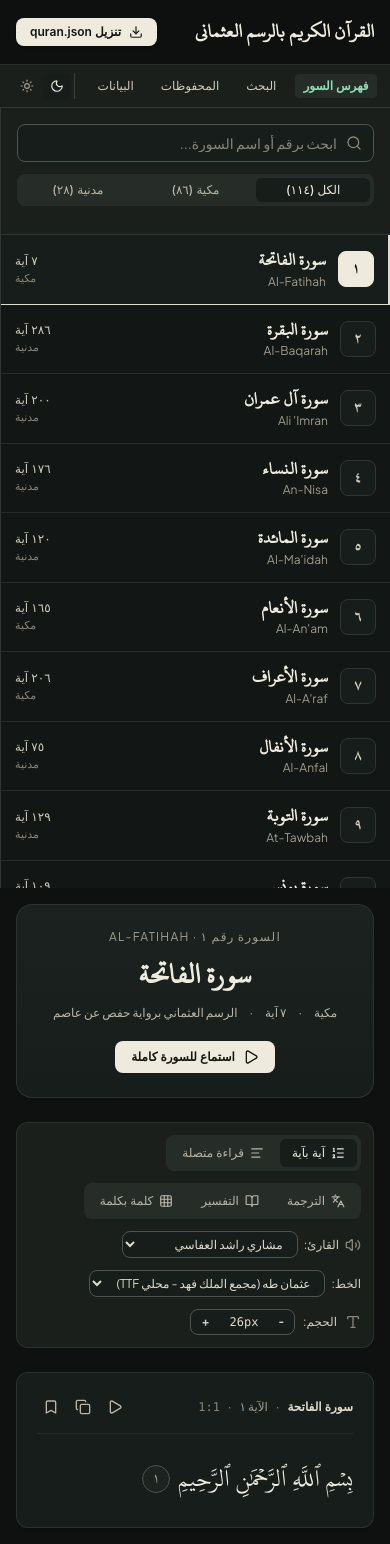
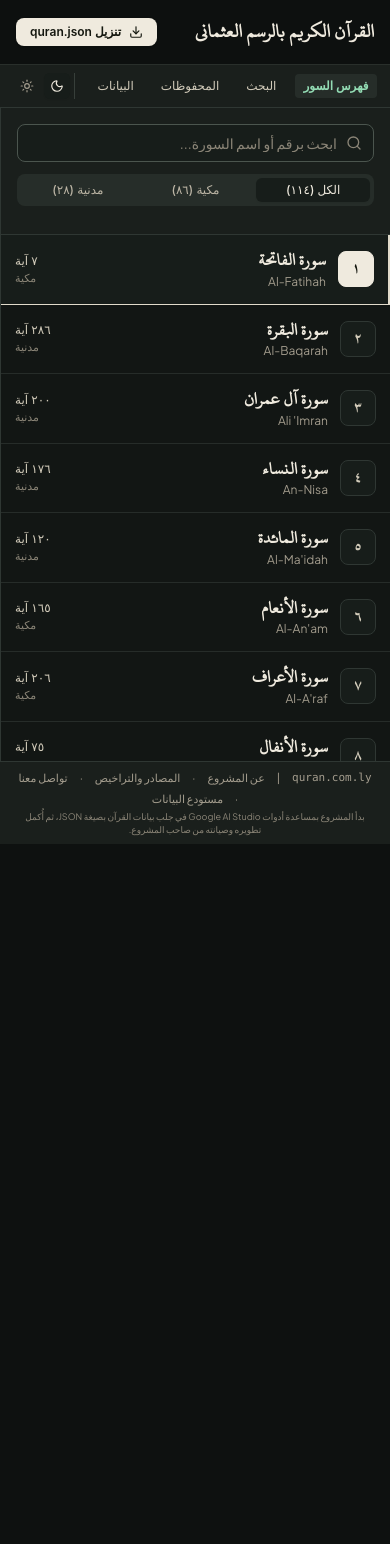
Before and after one commit to Gamingmonster2/quran.com.ly, a React (Vite) app: page / in a window 390 px wide. Shown: the top 1544 px of the page. After the commit the page ends 844 px from the top, so only its background shows below. Built offline with nearby package versions, Linux system fonts and the light colour scheme; a web font is replaced by a local one.

Commit message:
Fix mobile layout: single-pane surah list/reader with back navigation, app-shell viewport height, compact toolbar and footer so reading starts immediately

```diff
--- a/src/App.tsx
+++ b/src/App.tsx
@@ -40,6 +40,9 @@ const WORDS_PREF_KEY = 'quran_show_words';
 const INITIAL_ROUTE: Route = parseLocation(window.location.pathname);
 const INITIAL_SURAH_ID =
   INITIAL_ROUTE.name === 'surah' ? INITIAL_ROUTE.surahId : 1;
+// في الجوال: فهرس السور أولًا عند فتح الرئيسية، والقارئ مباشرة عند فتح سورة/آية برابط
+const INITIAL_MOBILE_PANE: 'list' | 'reader' =
+  INITIAL_ROUTE.name === 'surah' && routeToPath(INITIAL_ROUTE) !== '/' ? 'reader' : 'list';
 
 const HOME_TITLE = 'القرآن الكريم بالرسم العثماني — مصحف إلكتروني وتلاوات | quran.com.ly';
 const HOME_DESCRIPTION =
@@ -51,6 +54,8 @@ export default function App() {
   const [bySurahMap, setBySurahMap] = useState<Map<number, SurahWithVerses>>(new Map());
   const [route, setRoute] = useState<Route>(INITIAL_ROUTE);
   const [selectedSurahId, setSelectedSurahId] = useState<number>(INITIAL_SURAH_ID);
+  // في الجوال يظهر إما فهرس السور أو القارئ (لا الاثنان معًا)
+  const [mobilePane, setMobilePane] = useState<'list' | 'reader'>(INITIAL_MOBILE_PANE);
   const [displayMode, setDisplayMode] = useState<ReadingDisplayMode>('verses');
   const [fontSize, setFontSize] = useState<number>(26);
   const [fontChoice, setFontChoice] = useState<QuranFontChoice>('uthman-taha');
@@ -157,7 +162,10 @@ export default function App() {
     const handlePopState = () => {
       const next = parseLocation(window.location.pathname);
       setRoute(next);
-      if (next.name === 'surah') setSelectedSurahId(next.surahId);
+      if (next.name === 'surah') {
+        setSelectedSurahId(next.surahId);
+        if (next.ayahId) setMobilePane('reader');
+      }
     };
     window.addEventListener('popstate', handlePopState);
     return () => window.removeEventListener('popstate', handlePopState);
@@ -536,6 +544,7 @@ export default function App() {
   const handleSelectView = (view: ViewMode) => {
     switch (view) {
       case 'surah':
+        setMobilePane('list');
         navigate({ name: 'surah', surahId: selectedSurahId });
         break;
       case 'search':
@@ -551,11 +560,13 @@ export default function App() {
   };
 
   const handleSelectSurah = (id: number) => {
+    setMobilePane('reader');
     navigate({ name: 'surah', surahId: id });
     window.scrollTo({ top: 0, behavior: 'smooth' });
   };
 
   const handleOpenAyah = (suraId: number, ayaNum: number) => {
+    setMobilePane('reader');
     navigate({ name: 'surah', surahId: suraId, ayahId: ayaNum });
     window.scrollTo({ top: 0, behavior: 'smooth' });
   };
@@ -678,7 +689,7 @@ export default function App() {
   }, [bookmarks]);
 
   return (
-    <div className="min-h-screen flex flex-col bg-[#FBF9F5] text-stone-900 font-sans selection:bg-emerald-100 selection:text-emerald-900">
+    <div className="h-dvh min-h-0 flex flex-col overflow-hidden bg-[#FBF9F5] text-stone-900 font-sans selection:bg-emerald-100 selection:text-emerald-900">
       <Header
         currentView={currentView}
         onSelectView={handleSelectView}
@@ -689,13 +700,15 @@ export default function App() {
       />
 
       {/* Main Content Area */}
-      <main className="flex-1 flex overflow-hidden">
+      <main className="flex-1 min-h-0 flex overflow-hidden">
         {isStaticPageRoute(route) ? (
           <>
             {/* الصفحات التعريفية لا تحتاج بيانات القرآن فلا ينتظرها سبينر التحميل */}
+            <div className="flex-1 min-h-0 flex flex-col overflow-hidden">
               {route.name === 'about' && <AboutPage />}
               {route.name === 'sources' && <SourcesPage />}
               {route.name === 'contact' && <ContactPage />}
+            </div>
           </>
         ) : isLoading ? (
           <div className="flex-1 flex flex-col items-center justify-center p-8 space-y-4">
@@ -717,13 +730,26 @@ export default function App() {
         ) : (
           <>
             {route.name === 'surah' && currentSurah && (
-              <div className="flex-1 flex flex-col md:flex-row w-full overflow-hidden">
+              <div className="flex-1 flex flex-col md:flex-row w-full min-h-0 overflow-hidden">
+                {/* فهرس السور: في الجوال يظهر لوحده حتى اختيار سورة */}
+                <div
+                  className={`${
+                    mobilePane === 'list' ? 'flex' : 'hidden'
+                  } md:flex w-full md:w-auto flex-1 md:flex-none flex-col min-h-0 overflow-hidden`}
+                >
                   <SurahList
                     surahs={surahs}
                     selectedSurahId={selectedSurahId}
                     onSelectSurah={handleSelectSurah}
                   />
+                </div>
 
+                {/* القارئ: في الجوال يظهر بعد اختيار السورة */}
+                <div
+                  className={`${
+                    mobilePane === 'reader' ? 'flex' : 'hidden'
+                  } md:flex flex-1 flex-col min-h-0 overflow-hidden`}
+                >
                   <ReaderView
                     surah={currentSurah}
                     fontSize={fontSize}
@@ -756,7 +782,9 @@ export default function App() {
                     onToggleTafsir={() => setShowTafsir((value) => !value)}
                     showWordByWord={showWordByWord}
                     onToggleWordByWord={() => setShowWordByWord((value) => !value)}
+                    onBackToSurahList={() => setMobilePane('list')}
                   />
+                </div>
               </div>
             )}
 
@@ -787,7 +815,7 @@ export default function App() {
             )}
 
             {route.name === 'notFound' && (
-              <div className="flex-1 overflow-y-auto p-4 sm:p-6 lg:p-8 max-w-3xl mx-auto w-full">
+              <div className="flex-1 min-h-0 overflow-y-auto p-4 sm:p-6 lg:p-8 max-w-3xl mx-auto w-full">
                 <div className="bg-white border border-stone-200/90 rounded-2xl p-8 sm:p-10 shadow-xs text-center space-y-4">
                   <div className="text-5xl font-bold font-quran text-stone-300">٤٠٤</div>
                   <h1 className="text-2xl font-bold font-quran text-stone-900">
@@ -811,8 +839,8 @@ export default function App() {
       </main>
 
       {/* Footer: اسم النطاق والوصف وروابط الصفحات التعريفية */}
-      <footer className="shrink-0 border-t border-stone-200 bg-[#FAF7F0] px-4 py-3 font-sans">
-        <div className="max-w-7xl mx-auto flex flex-col sm:flex-row items-center justify-between gap-2 text-center sm:text-right">
+      <footer className="shrink-0 border-t border-stone-200 bg-[#FAF7F0] px-3 py-2 sm:px-4 sm:py-3 font-sans">
+        <div className="hidden sm:flex max-w-7xl mx-auto flex-col sm:flex-row items-center justify-between gap-2 text-center sm:text-right">
           <div className="text-xs text-stone-600 leading-relaxed">
             <span className="font-bold text-stone-800">
               القرآن الكريم بالرسم العثماني
@@ -832,8 +860,12 @@ export default function App() {
         {/* روابط الصفحات التعريفية */}
         <nav
           aria-label="صفحات الموقع"
-          className="max-w-7xl mx-auto mt-2 pt-2 border-t border-stone-200/70 flex flex-wrap items-center justify-center gap-x-3 gap-y-1 text-[11px] sm:text-xs text-stone-500"
+          className="max-w-7xl mx-auto sm:mt-2 sm:pt-2 sm:border-t sm:border-stone-200/70 flex flex-wrap items-center justify-center gap-x-3 gap-y-1 text-[11px] sm:text-xs text-stone-500"
         >
+          <span className="sm:hidden font-mono text-stone-500" dir="ltr">
+            quran.com.ly
+          </span>
+          <span aria-hidden="true" className="sm:hidden">|</span>
           <button
             onClick={() => navigate({ name: 'about' })}
             className="hover:text-emerald-900 transition-colors"
@@ -864,7 +896,7 @@ export default function App() {
         </nav>
 
         {/* إشارة بسيطة إلى المساعدة الأولية في جلب ملفات البيانات */}
-        <div className="max-w-7xl mx-auto mt-2 text-center text-[10px] sm:text-[11px] leading-relaxed text-stone-400">
+        <div className="max-w-7xl mx-auto mt-1 sm:mt-2 text-center text-[9px] sm:text-[11px] leading-snug sm:leading-relaxed text-stone-400">
           بدأ المشروع بمساعدة أدوات Google AI Studio في جلب بيانات القرآن بصيغة JSON، ثم أُكمل تطويره
           وصيانته من صاحب المشروع.
         </div>
--- a/src/components/BookmarksView.tsx
+++ b/src/components/BookmarksView.tsx
@@ -17,7 +17,7 @@ export const BookmarksView: React.FC<BookmarksViewProps> = ({
   onPlayAyah,
 }) => {
   return (
-    <div className="flex-1 overflow-y-auto p-4 sm:p-6 lg:p-8 max-w-4xl mx-auto w-full">
+    <div className="flex-1 min-h-0 overflow-y-auto p-4 sm:p-6 lg:p-8 max-w-4xl mx-auto w-full">
       <div className="bg-white border border-stone-200/90 rounded-2xl p-6 sm:p-8 shadow-xs mb-6 text-right">
         <div className="flex items-center justify-between">
           <div className="p-2.5 rounded-xl bg-amber-50 text-amber-700">
--- a/src/components/DataInspectorModal.tsx
+++ b/src/components/DataInspectorModal.tsx
@@ -718,7 +718,7 @@ module.exports = {
   }
 
   return (
-    <div className="flex-1 overflow-y-auto p-4 sm:p-6 lg:p-8 max-w-4xl mx-auto w-full">
+    <div className="flex-1 min-h-0 overflow-y-auto p-4 sm:p-6 lg:p-8 max-w-4xl mx-auto w-full">
       <div className="bg-white border border-stone-200/90 rounded-2xl p-6 sm:p-8 shadow-xs">
         {content}
       </div>
--- a/src/components/ReaderView.tsx
+++ b/src/components/ReaderView.tsx
@@ -88,6 +88,8 @@ interface ReaderViewProps {
   onToggleTafsir: () => void;
   showWordByWord: boolean;
   onToggleWordByWord: () => void;
+  /** العودة إلى فهرس السور (تُستخدم في الجوال) */
+  onBackToSurahList?: () => void;
 }
 
 export const ReaderView: React.FC<ReaderViewProps> = ({
@@ -114,6 +116,7 @@ export const ReaderView: React.FC<ReaderViewProps> = ({
   onToggleTafsir,
   showWordByWord,
   onToggleWordByWord,
+  onBackToSurahList,
 }) => {
   const isPlayingThisSurah = isPlaying && playingAyah?.sura === surah.id;
   const showBismillah = surah.id !== 9 && surah.id !== 1; // Surah 1 includes Bismillah as verse 1; Surah 9 doesn't have Bismillah
@@ -206,18 +209,34 @@ export const ReaderView: React.FC<ReaderViewProps> = ({
   }, [playingAyah, isPlaying, surah.id, displayMode]);
 
   return (
-    <div className="flex-1 overflow-y-auto p-4 sm:p-6 lg:p-8 max-w-5xl mx-auto w-full">
+    <div className="flex-1 min-h-0 overflow-y-auto p-3 sm:p-6 lg:p-8 max-w-5xl mx-auto w-full">
+      {/* شريط العودة إلى فهرس السور (يظهر في الجوال فقط) */}
+      <div className="md:hidden mb-3 flex items-center justify-between gap-2">
+        <button
+          type="button"
+          onClick={onBackToSurahList}
+          aria-label="العودة إلى فهرس السور"
+          className={`inline-flex items-center gap-1.5 rounded-lg border border-stone-200 bg-white px-3 py-1.5 text-xs font-semibold text-stone-700 transition-colors hover:bg-stone-50 ${FOCUS_RING}`}
+        >
+          <ChevronRight aria-hidden="true" className="w-4 h-4" />
+          <span>قائمة السور</span>
+        </button>
+        <span className="text-xs text-stone-500 font-sans truncate">
+          سورة {surah.name}
+        </span>
+      </div>
+
       {/* Surah Header Banner */}
-      <div className="bg-white border border-stone-200/90 rounded-2xl p-6 sm:p-8 text-center shadow-xs mb-6 relative overflow-hidden">
+      <div className="bg-white border border-stone-200/90 rounded-2xl p-4 sm:p-8 text-center shadow-xs mb-4 sm:mb-6 relative overflow-hidden">
         {/* Subtle decorative background motif */}
         <div className="absolute inset-0 bg-gradient-to-b from-stone-50/80 to-transparent pointer-events-none" />
 
-        <div className="relative z-10 space-y-3">
-          <div className="text-xs uppercase tracking-widest text-stone-500 font-sans">
+        <div className="relative z-10 space-y-2 sm:space-y-3">
+          <div className="text-[10px] sm:text-xs uppercase tracking-widest text-stone-500 font-sans">
             السورة رقم {toArabicDigits(surah.id)} · {surah.transliteration}
           </div>
 
-          <h1 className="text-3xl sm:text-4xl font-bold font-quran text-stone-900">
+          <h1 className="text-2xl sm:text-4xl font-bold font-quran text-stone-900">
             سورة {surah.name}
           </h1>
 
@@ -225,12 +244,12 @@ export const ReaderView: React.FC<ReaderViewProps> = ({
             <span>{surah.type === 'meccan' ? 'مكية' : 'مدنية'}</span>
             <span aria-hidden="true">·</span>
             <span>{toArabicDigits(surah.total_verses)} آية</span>
-            <span aria-hidden="true">·</span>
-            <span>الرسم العثماني برواية حفص عن عاصم</span>
+            <span aria-hidden="true" className="hidden sm:inline">·</span>
+            <span className="hidden sm:inline">الرسم العثماني برواية حفص عن عاصم</span>
           </div>
 
           {/* Action buttons */}
-          <div className="pt-2 flex flex-wrap items-center justify-center gap-3">
+          <div className="pt-1 sm:pt-2 flex flex-wrap items-center justify-center gap-3">
             <button
               onClick={onPlayEntireSurah}
               aria-label={
@@ -260,14 +279,16 @@ export const ReaderView: React.FC<ReaderViewProps> = ({
       <div
         role="group"
         aria-label="أدوات التحكم في القارئ"
-        className="bg-[#FAF7F0] border border-stone-200/80 rounded-xl p-3 mb-6 flex flex-wrap items-center justify-between gap-3 text-xs font-sans"
+        className="bg-[#FAF7F0] border border-stone-200/80 rounded-xl p-2 sm:p-3 mb-4 sm:mb-6 flex flex-wrap items-center justify-between gap-2 sm:gap-3 text-xs font-sans"
       >
-        {/* Display Mode Switcher */}
-        <div
-          role="group"
-          aria-label="طريقة عرض الآيات"
-          className="flex items-center gap-1 p-1 bg-stone-200/60 rounded-lg"
-        >
+        {/* في الجوال: الصف الأول قابل للتمرير أفقيًا لتوفير ارتفاع الشاشة */}
+        <div className="flex w-full items-center gap-2 overflow-x-auto pb-0.5 md:w-auto md:overflow-visible">
+          {/* Display Mode Switcher */}
+          <div
+            role="group"
+            aria-label="طريقة عرض الآيات"
+            className="flex shrink-0 items-center gap-1 p-1 bg-stone-200/60 rounded-lg"
+          >
           <button
             onClick={() => setDisplayMode('verses')}
             aria-pressed={displayMode === 'verses'}
@@ -298,7 +319,7 @@ export const ReaderView: React.FC<ReaderViewProps> = ({
         <div
           role="group"
           aria-label="عرض المحتوى الإضافي للآيات"
-          className="flex items-center gap-1 p-1 bg-stone-200/60 rounded-lg"
+          className="flex shrink-0 items-center gap-1 p-1 bg-stone-200/60 rounded-lg"
         >
           <ToolbarToggle
             active={showTranslation}
@@ -325,9 +346,10 @@ export const ReaderView: React.FC<ReaderViewProps> = ({
             <Grid3X3 className="w-3.5 h-3.5" />
           </ToolbarToggle>
         </div>
+        </div>
 
         {/* Reciter Selector & Font Selector & Size Adjuster */}
-        <div className="flex flex-wrap items-center gap-3">
+        <div className="flex w-full items-center gap-2 overflow-x-auto pb-0.5 [&>*]:shrink-0 sm:w-auto sm:flex-wrap sm:overflow-visible sm:gap-3">
           {/* Reciter Selector */}
           <div className="flex items-center gap-1.5 text-stone-700">
             <Volume2 aria-hidden="true" className="w-4 h-4 text-stone-400" />
@@ -412,7 +434,7 @@ export const ReaderView: React.FC<ReaderViewProps> = ({
       {/* Bismillah Header (if applicable) */}
       {showBismillah && (
         <div
-          className={`my-6 text-center text-2xl sm:text-3xl text-stone-800 select-none py-2 border-b border-stone-200/60 pb-5 ${
+          className={`my-3 sm:my-6 text-center text-xl sm:text-3xl text-stone-800 select-none py-2 border-b border-stone-200/60 pb-3 sm:pb-5 ${
             fontChoice === 'uthman-taha'
               ? 'font-uthman-taha'
               : fontChoice === 'hafs-v18'
@@ -472,7 +494,7 @@ export const ReaderView: React.FC<ReaderViewProps> = ({
       )}
 
       {/* Prev / Next Surah Navigation */}
-      <div className="mt-10 pt-6 border-t border-stone-200 flex items-center justify-between text-sm font-sans">
+      <div className="mt-6 sm:mt-10 pt-5 sm:pt-6 border-t border-stone-200 flex items-center justify-between text-sm font-sans">
         {onPrevSurah ? (
           <button
             onClick={onPrevSurah}
--- a/src/components/SearchView.tsx
+++ b/src/components/SearchView.tsx
@@ -48,7 +48,7 @@ export const SearchView: React.FC<SearchViewProps> = ({
   }, [searchIndex, searchTerm, selectedSurahFilter, surahMap]);
 
   return (
-    <div className="flex-1 overflow-y-auto p-4 sm:p-6 lg:p-8 max-w-4xl mx-auto w-full">
+    <div className="flex-1 min-h-0 overflow-y-auto p-4 sm:p-6 lg:p-8 max-w-4xl mx-auto w-full">
       {/* Search Header */}
       <div className="bg-white border border-stone-200/90 rounded-2xl p-6 sm:p-8 shadow-xs mb-6">
         <h2 className="text-2xl font-bold font-quran text-stone-900 mb-2 text-right">
--- a/src/components/SurahList.tsx
+++ b/src/components/SurahList.tsx
@@ -41,7 +41,7 @@ export const SurahList: React.FC<SurahListProps> = ({
   return (
     <aside
       aria-label="فهرس سور القرآن الكريم"
-      className="w-full md:w-80 lg:w-96 shrink-0 bg-[#F7F4EE] border-l border-stone-200 flex flex-col h-[calc(100vh-4rem)]"
+      className="w-full md:w-80 lg:w-96 shrink-0 bg-[#F7F4EE] border-l border-stone-200 flex flex-col h-full min-h-0"
     >
       {/* Search & Filter Header */}
       <div className="p-4 border-b border-stone-200 bg-[#FAF7F0] space-y-3">
--- a/src/index.css
+++ b/src/index.css
@@ -434,3 +434,17 @@ html[data-theme] ::-webkit-scrollbar-thumb {
 html[data-theme] ::-webkit-scrollbar-thumb:hover {
   background: color-mix(in srgb, var(--color-stone-400) 60%, transparent);
 }
+
+
+/* ==========================================================================
+   تخطيط تطبيق بارتفاع الشاشة: التمرير داخل الأقسام، لا على مستوى الصفحة
+   ========================================================================== */
+html,
+body {
+  height: 100%;
+  overflow: hidden;
+}
+
+#root {
+  height: 100%;
+}
--- a/src/pages/AboutPage.tsx
+++ b/src/pages/AboutPage.tsx
@@ -116,7 +116,7 @@ const PRINCIPLES = [
 
 export default function AboutPage() {
   return (
-    <div className="flex-1 overflow-y-auto p-4 sm:p-6 lg:p-8 max-w-4xl mx-auto w-full">
+    <div className="flex-1 min-h-0 overflow-y-auto p-4 sm:p-6 lg:p-8 max-w-4xl mx-auto w-full">
       <div className="bg-white border border-stone-200/90 rounded-2xl p-6 sm:p-8 shadow-xs space-y-8">
         {/* ترويسة الصفحة */}
         <div className="flex flex-col sm:flex-row sm:items-center justify-between gap-4 pb-6 border-b border-stone-200">
--- a/src/pages/ContactPage.tsx
+++ b/src/pages/ContactPage.tsx
@@ -63,7 +63,7 @@ function LinkButton({
 
 export default function ContactPage() {
   return (
-    <div className="flex-1 overflow-y-auto p-4 sm:p-6 lg:p-8 max-w-4xl mx-auto w-full">
+    <div className="flex-1 min-h-0 overflow-y-auto p-4 sm:p-6 lg:p-8 max-w-4xl mx-auto w-full">
       <div className="bg-white border border-stone-200/90 rounded-2xl p-6 sm:p-8 shadow-xs space-y-8">
         {/* ترويسة الصفحة */}
         <div className="flex flex-col sm:flex-row sm:items-center justify-between gap-4 pb-6 border-b border-stone-200">
--- a/src/pages/SourcesPage.tsx
+++ b/src/pages/SourcesPage.tsx
@@ -125,7 +125,7 @@ function CodeLine({ children }: { children: ReactNode }) {
 
 export default function SourcesPage() {
   return (
-    <div className="flex-1 overflow-y-auto p-4 sm:p-6 lg:p-8 max-w-4xl mx-auto w-full">
+    <div className="flex-1 min-h-0 overflow-y-auto p-4 sm:p-6 lg:p-8 max-w-4xl mx-auto w-full">
       <div className="bg-white border border-stone-200/90 rounded-2xl p-6 sm:p-8 shadow-xs space-y-8">
         {/* ترويسة الصفحة */}
         <div className="flex flex-col sm:flex-row sm:items-center justify-between gap-4 pb-6 border-b border-stone-200">
```
Lines whose indentation alone changed are shown as unchanged.
